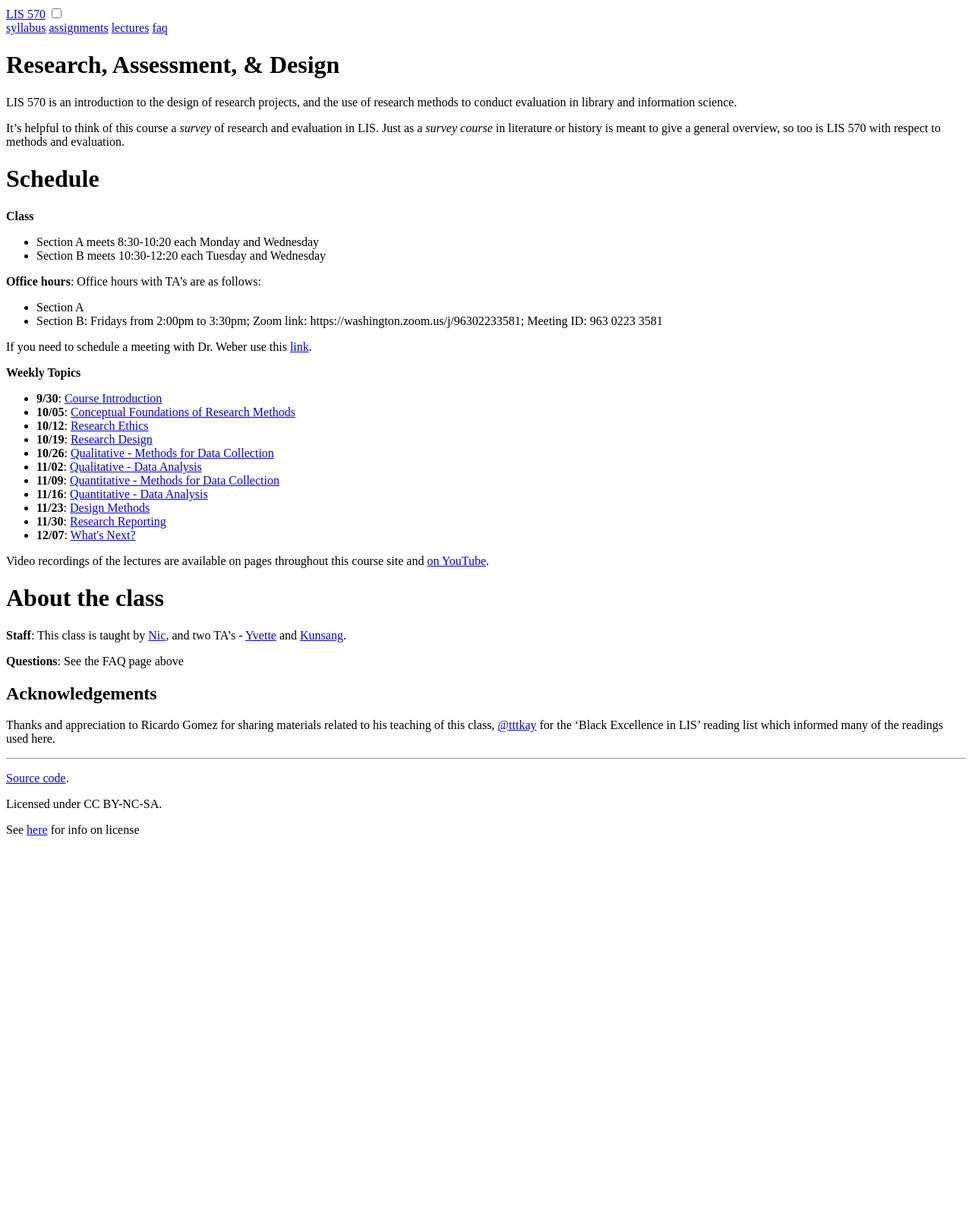
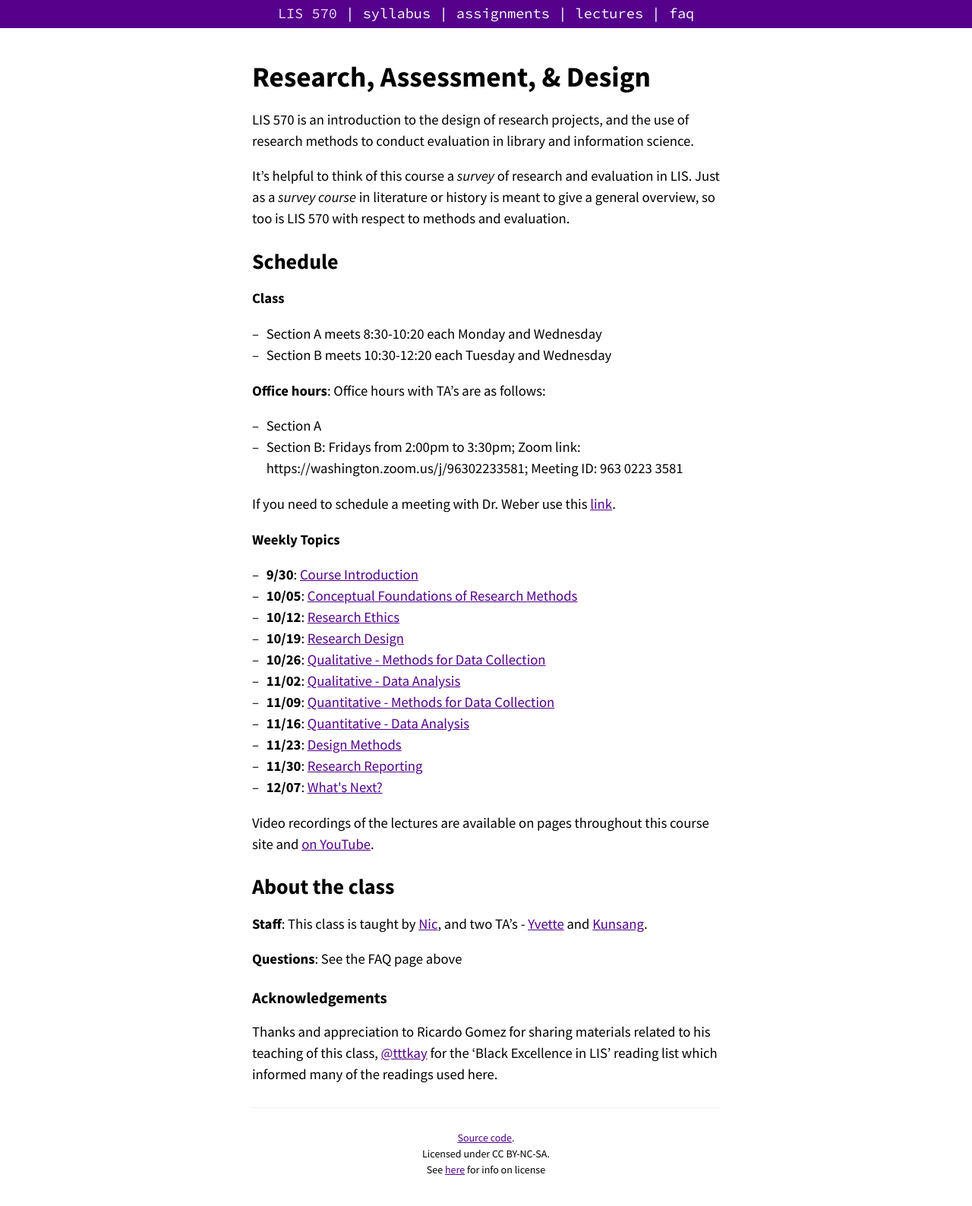
Before and after one commit to nniiicc/LIS-570-Au2021, a Jekyll site: the page built from index.md, in a window 1280 px wide. Shown: the whole page at 76% size. Built offline with Jekyll 4.4.1, drawn with Linux system fonts in a browser that asks for light colours; before the commit the page ends 1118 px from its top, so only the background shows below that.

Commit message:
push updates to head and nav

```diff
--- a/_includes/head.html
+++ b/_includes/head.html
@@ -40,8 +40,8 @@
     {% endif %}
   </title>
 
-  <link rel="stylesheet" href="/LIS-570-Au2020//static/css/main.css">
-  <link rel="stylesheet" href="/LIS-570-Au2020//static/css/syntax.css">
+  <link rel="stylesheet" href="/LIS-570-Au2021//static/css/main.css">
+  <link rel="stylesheet" href="/LIS-570-Au2021//static/css/syntax.css">
   <link href='https://fonts.googleapis.com/css?family=Source+Sans+Pro:200,300,400,600,700,900,200italic,300italic,400italic,600italic,700italic,900italic&subset=latin,latin-ext' rel='stylesheet' type='text/css'>
   <link href='https://fonts.googleapis.com/css?family=Source+Code+Pro:200,300,400,500,600,700,900&subset=latin,latin-ext' rel='stylesheet' type='text/css'>
 
--- a/_includes/nav.html
+++ b/_includes/nav.html
@@ -1,14 +1,14 @@
 <div id="nav-bg">
   <nav id="top-nav">
-    <a href="/LIS-570-Au2020/" id="logo">LIS 570</a>
+    <a href="/LIS-570-Au2021/" id="logo">LIS 570</a>
     <input type="checkbox" id="menu-icon">
     <label class="menu-label" for="menu-icon"></label>
     <div class="trigger">
       <div class="trigger-child">
-        <span class="nav-link"><a href="/LIS-570-Au2020/syllabus/">syllabus</a></span>
-        <span class="nav-link"><a href="/LIS-570-Au2020/assignments/">assignments</a></span>
-        <span class="nav-link"><a href="/LIS-570-Au2020/2020/">lectures</a></span>
-        <span class="nav-link"><a href="/LIS-570-Au2020/FAQs/">faq</a></span>
+        <span class="nav-link"><a href="/LIS-570-Au2021/syllabus/">syllabus</a></span>
+        <span class="nav-link"><a href="/LIS-570-Au2021/assignments/">assignments</a></span>
+        <span class="nav-link"><a href="/LIS-570-Au2021/2020/">lectures</a></span>
+        <span class="nav-link"><a href="/LIS-570-Au2021/FAQs/">faq</a></span>
       </div>
     </div>
   </nav>
```
Also changed, not shown: 1 other file.
